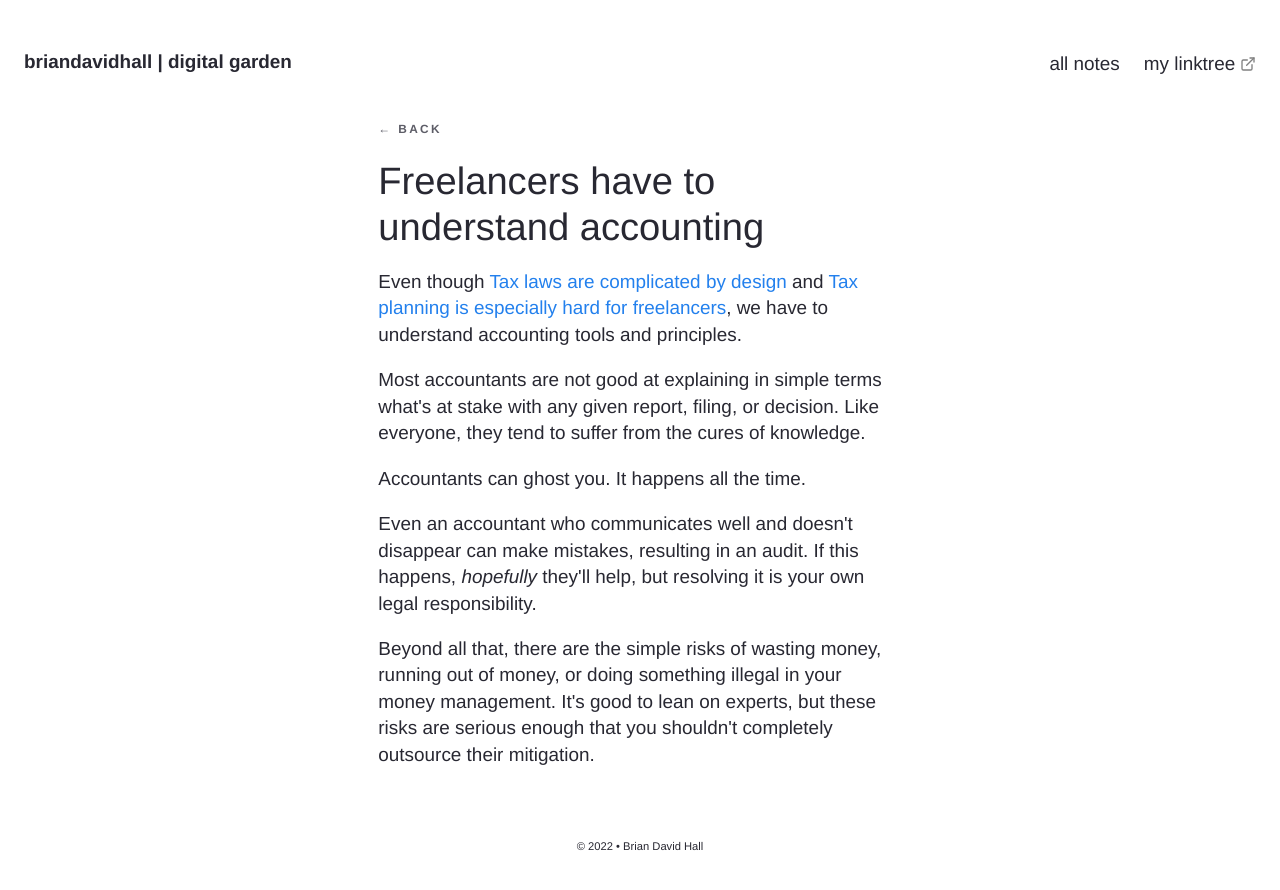
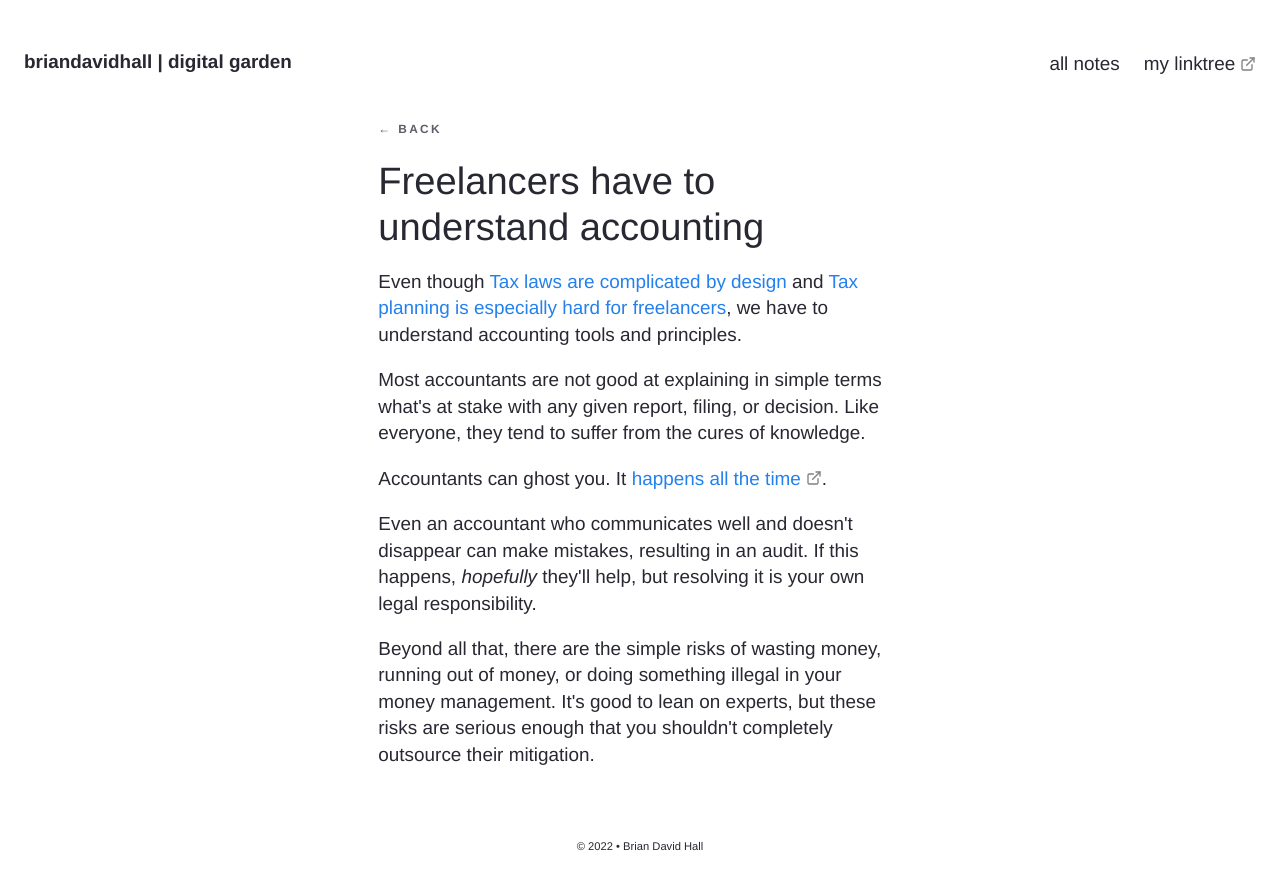
Before and after one commit to bruab/garden, a Jekyll site: the page built from _notes/Freelancers have to understand accounting.md, in a window 1280 px wide. Shown: the top 890 px of the page. Built offline with Jekyll 4.4.1, drawn with Linux system fonts in a browser that asks for light colours; part of the change alters nothing that is shown.

Commit message:
add link

```diff
--- a/_notes/Freelancers have to understand accounting.md
+++ b/_notes/Freelancers have to understand accounting.md
@@ -12,7 +12,7 @@ Even though [[Tax laws are complicated by design]] and [[Tax planning is especia
 
 Most accountants are not good at explaining in simple terms what's at stake with any given report, filing, or decision. Like everyone, they tend to suffer from the cures of knowledge.
 
-Accountants can ghost you. It happens all the time.
+Accountants can ghost you. It [happens all the time](https://twitter.com/briandavidhall/status/1554846127559585792?s=20&t=V6qwQQD3j3UrjyV33zE5Rw).
 
 Even an accountant who communicates well and doesn't disappear can make mistakes, resulting in an audit. If this happens, _hopefully_ they'll help, but resolving it is your own legal responsibility.
 
```
